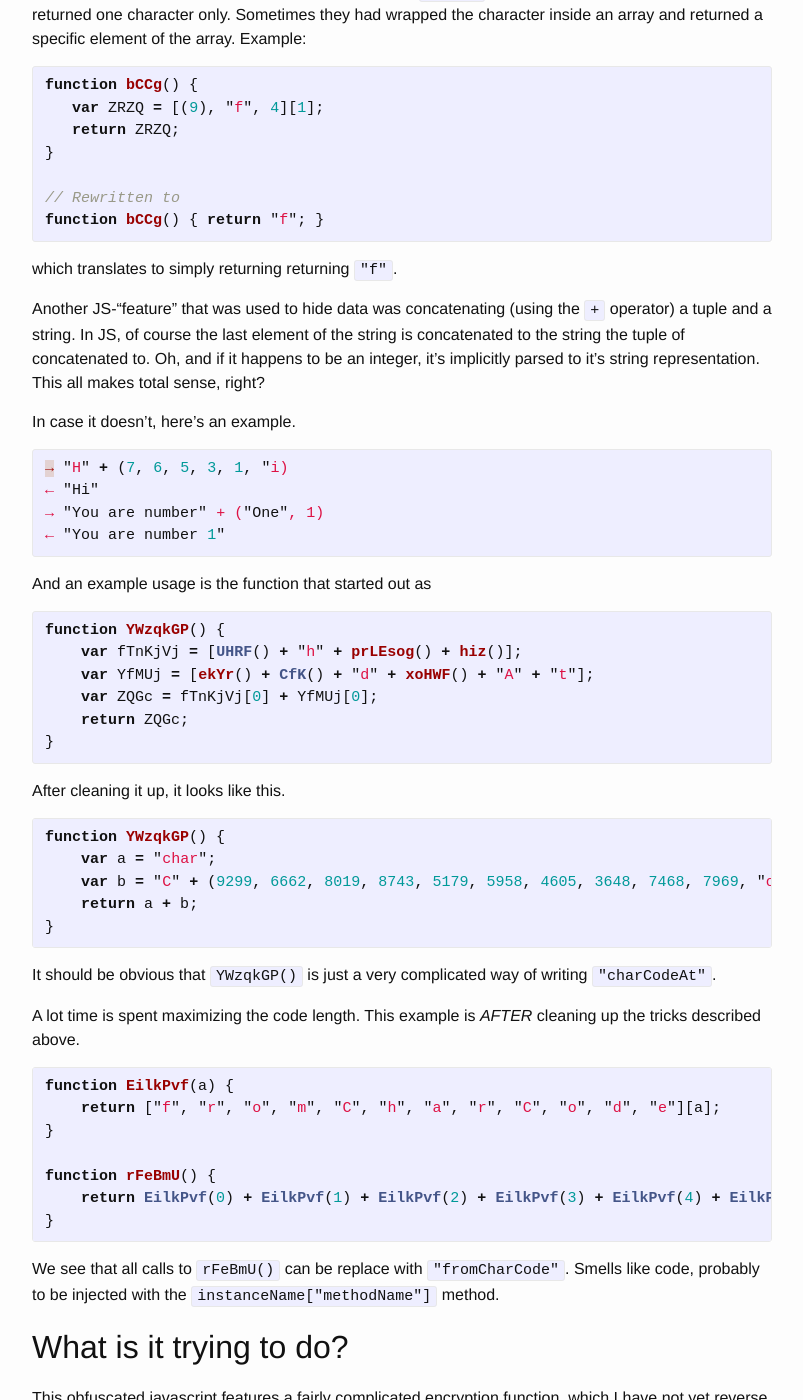
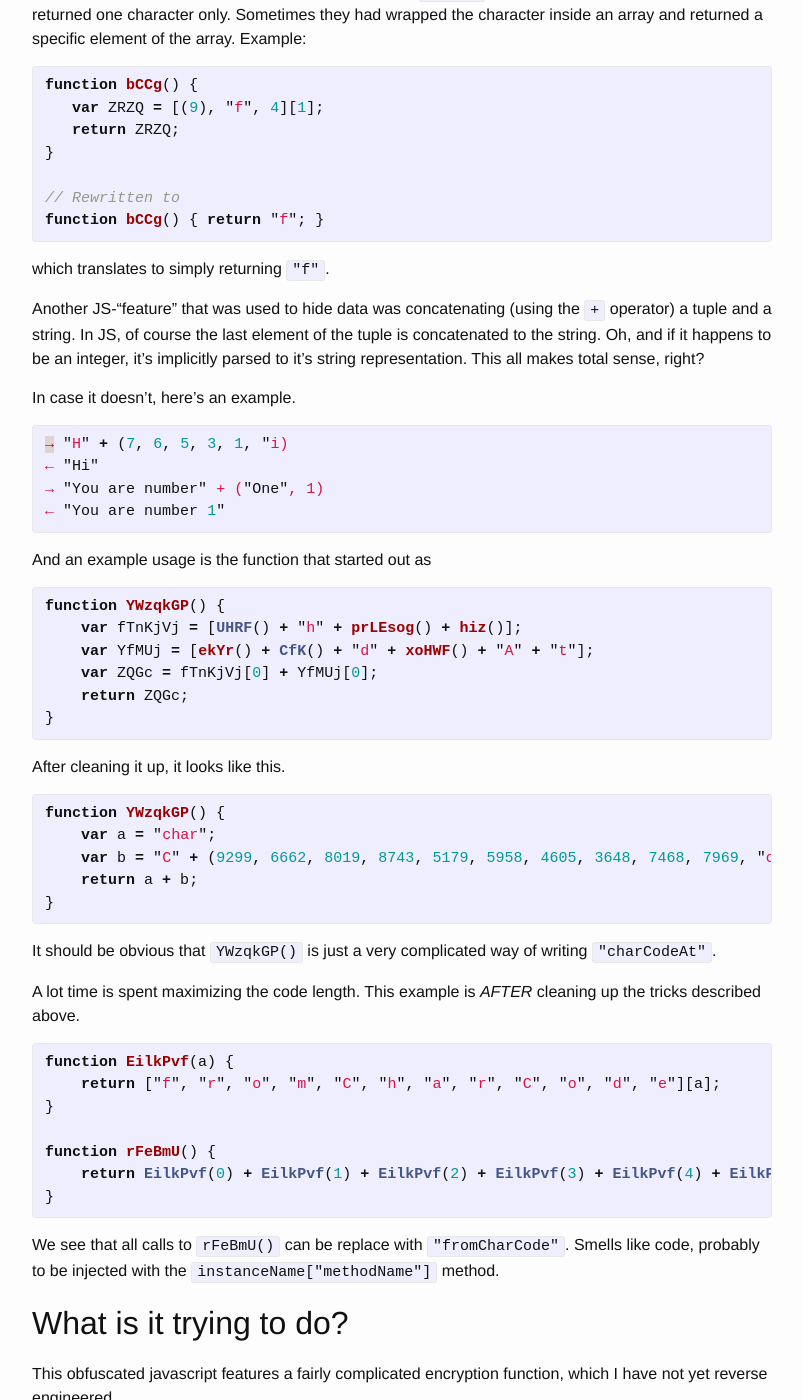
Before and after one commit to benediktkr/benediktkr.github.io, a Jekyll site: the page built from _posts/2016-05-26-js-deobfs.md, in a window 1280 px wide and 1400 px high, scrolled down 1487 px. Shown: the whole window, without its empty margins (238-1041 px from the left). Built offline with Jekyll 4.4.1, drawn with Linux system fonts in a browser that asks for light colours; some of the changed text lies outside the part shown.

Commit message:
spelling fixes

```diff
--- a/_posts/2016-05-26-js-deobfs.md
+++ b/_posts/2016-05-26-js-deobfs.md
@@ -49,9 +49,9 @@ function bCCg() {
 function bCCg() { return "f"; }
 {% endhighlight %}
 
-which translates to simply returning returning `"f"`.
+which translates to simply returning `"f"`.
 
-Another JS-"feature" that was used to hide data was concatenating (using the `+` operator) a tuple and a string. In JS, of course the last element of the string is concatenated to the string the tuple of concatenated to. Oh, and if it happens to be an integer, it's implicitly parsed to it's string representation. This all makes total sense, right?
+Another JS-"feature" that was used to hide data was concatenating (using the `+` operator) a tuple and a string. In JS, of course the last element of the tuple is concatenated to the string. Oh, and if it happens to be an integer, it's implicitly parsed to it's string representation. This all makes total sense, right?
 
 In case it doesn't, here's an example.
 
@@ -110,7 +110,7 @@ Instead, I isolated it and fed the encrypted strings to it to decrypt them. Seem
 ← "http://[REDACTED].103/dma_lockoader_Crypt.exe"
 {% endhighlight %}
 
-The code is trying to load [WScript](https://msdn.microsoft.com/en-us/library/at5ydy31%28v=vs.84%29.aspx)) via ActiveX, which according to the documentation can "output information to the default output device (either a Windows dialog box or the command console)".
+The code is trying to load [WScript](https://msdn.microsoft.com/en-us/library/at5ydy31%28v=vs.84%29.aspx) via ActiveX, which according to the documentation can "output information to the default output device (either a Windows dialog box or the command console)".
 
 After de-obfuscating the last big function, this is what I ended up with.
 
```
